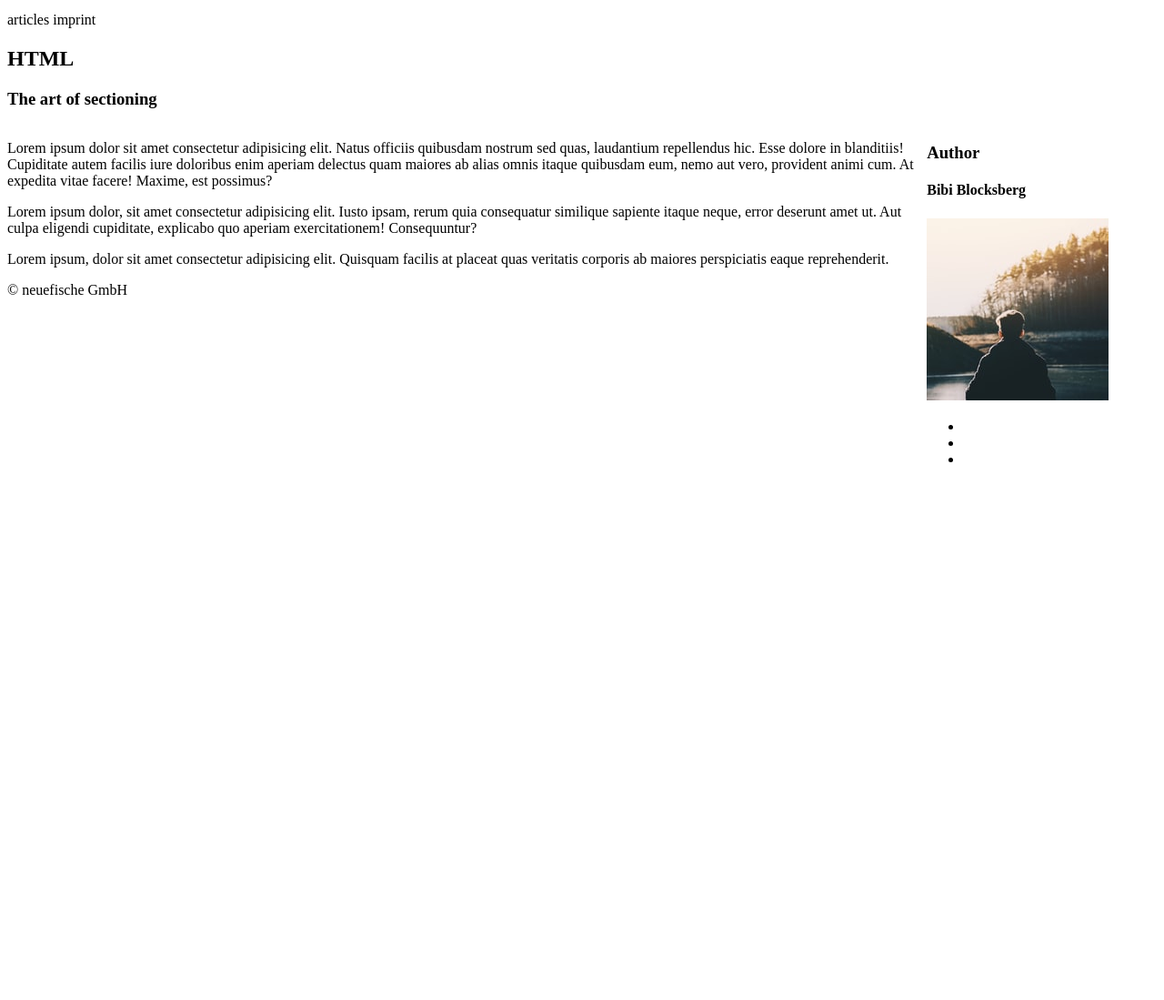
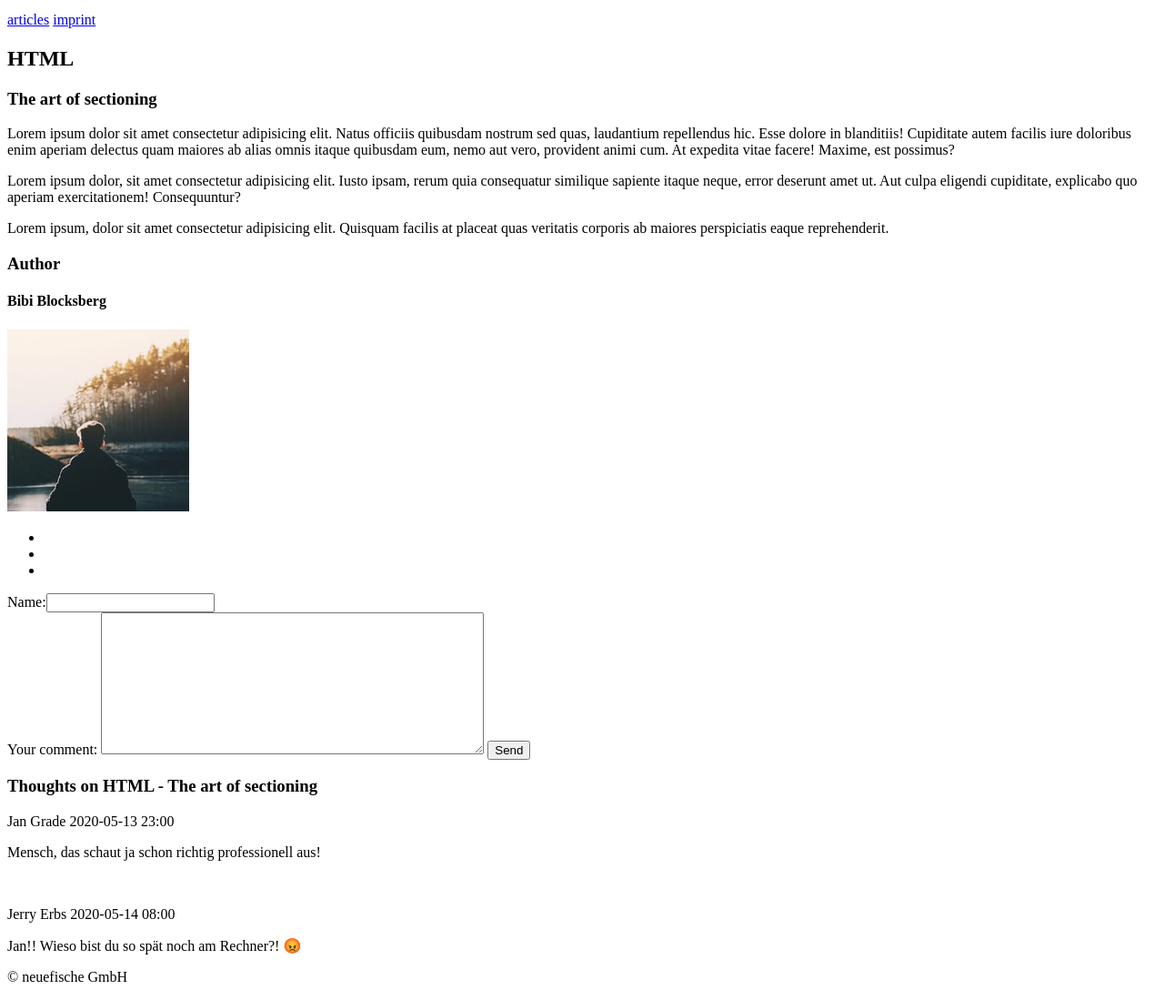
Before and after one commit to incredible-elk/neuefische-blog-stephanie, a plain HTML site: page index.html in a window 1280 px wide. Shown: the part 120-1219 px from the top of the page at 91% size. Before the commit the page ends 800 px from the top, so only its background shows below. Drawn offline with Linux system fonts and the light colour scheme.

Commit message:
Add comment section

```diff
--- a/index.html
+++ b/index.html
@@ -5,61 +5,87 @@
     <meta name="viewport" content="width=device-width, initial-scale=1.0" />
     <title>NF-Blog</title>
   </head>
+
   <body>
     <header>
       <img
-        src="img/neuefische-gmbh-logo.svg"
-        alt="Firmenlogo neue fische - School and Pool for Digital Talent"
+        src="/img/neuefische-gmbh-logo.svg"
+        alt="neuefische Logo - School and Pool for Digital Talent"
       />
       <h1>neuefische Blog</h1>
       <nav>
-        <a>articles</a>
-        <a>imprint</a>
+        <a href="#articles">articles</a>
+        <a href="#imprint">imprint</a>
       </nav>
     </header>
 
-    <main>
+    <main id="articles">
       <article>
         <h2>HTML</h2>
         <h3>The art of sectioning</h3>
-        <section style="width: 80%; float: left;">
         <p>
           Lorem ipsum dolor sit amet consectetur adipisicing elit. Natus
-            officiis quibusdam nostrum sed quas, laudantium repellendus hic.
-            Esse dolore in blanditiis! Cupiditate autem facilis iure doloribus
-            enim aperiam delectus quam maiores ab alias omnis itaque quibusdam
-            eum, nemo aut vero, provident animi cum. At expedita vitae facere!
-            Maxime, est possimus?
+          officiis quibusdam nostrum sed quas, laudantium repellendus hic. Esse
+          dolore in blanditiis! Cupiditate autem facilis iure doloribus enim
+          aperiam delectus quam maiores ab alias omnis itaque quibusdam eum,
+          nemo aut vero, provident animi cum. At expedita vitae facere! Maxime,
+          est possimus?
         </p>
         <p>
-            Lorem ipsum dolor, sit amet consectetur adipisicing elit. Iusto
-            ipsam, rerum quia consequatur similique sapiente itaque neque, error
-            deserunt amet ut. Aut culpa eligendi cupiditate, explicabo quo
-            aperiam exercitationem! Consequuntur?
+          Lorem ipsum dolor, sit amet consectetur adipisicing elit. Iusto ipsam,
+          rerum quia consequatur similique sapiente itaque neque, error deserunt
+          amet ut. Aut culpa eligendi cupiditate, explicabo quo aperiam
+          exercitationem! Consequuntur?
         </p>
         <p>
           Lorem ipsum, dolor sit amet consectetur adipisicing elit. Quisquam
           facilis at placeat quas veritatis corporis ab maiores perspiciatis
           eaque reprehenderit.
         </p>
-        </section>
 
-        <aside style="width: 20%; float: right;">
+        <aside>
           <h3>Author</h3>
           <h4>Bibi Blocksberg</h4>
           <img
-            src="img/author.jpeg"
-            alt="Autor Bibi Blocksberg von hinten mit Blick auf Fluss und Wald"
+            src="/img/author.jpeg"
+            alt="Backview of author Bibi Blocksberg sitting on a riverside with view of a forest"
           />
           <ul>
-            <li></li>
-            <li></li>
-            <li></li>
+            <li>
+              <a href="http://" target="_blank" rel="noopener noreferrer"></a>
+            </li>
+            <li>
+              <a href="http://" target="_blank" rel="noopener noreferrer"></a>
+            </li>
+            <li>
+              <a href="http://" target="_blank" rel="noopener noreferrer"></a>
+            </li>
           </ul>
         </aside>
+
+        <form>
+          <label for="">Name:<input type="text" required /></label>
+          <br />
+          <label for=""
+            >Your comment:
+            <textarea name="" id="" cols="50" rows="10"></textarea>
+          </label>
+          <button>Send</button>
+        </form>
+
+        <section>
+          <h3>Thoughts on HTML - The art of sectioning</h3>
+
+          <p>Jan Grade 2020-05-13 23:00</p>
+          <p>Mensch, das schaut ja schon richtig professionell aus!</p>
+          <br />
+          <p>Jerry Erbs 2020-05-14 08:00</p>
+          <p>Jan!! Wieso bist du so spät noch am Rechner?! &#x1F621;</p>
+        </section>
       </article>
     </main>
-    <footer>
+
+    <footer id="imprint">
       <p>&copy; neuefische GmbH</p>
     </footer>
   </body>
```
Also changed, not shown: 1 other file. Lines whose indentation alone changed are shown as unchanged.
